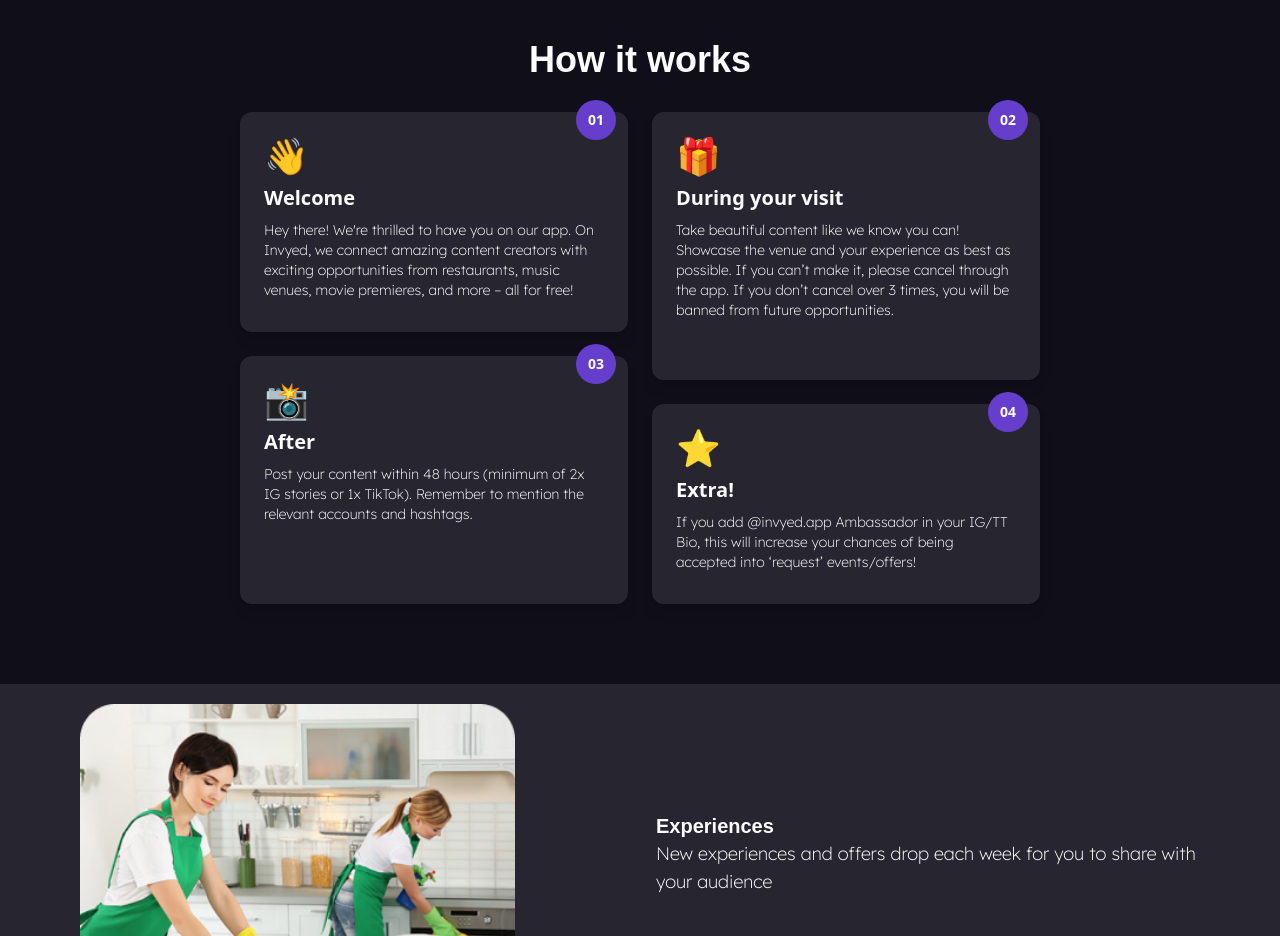
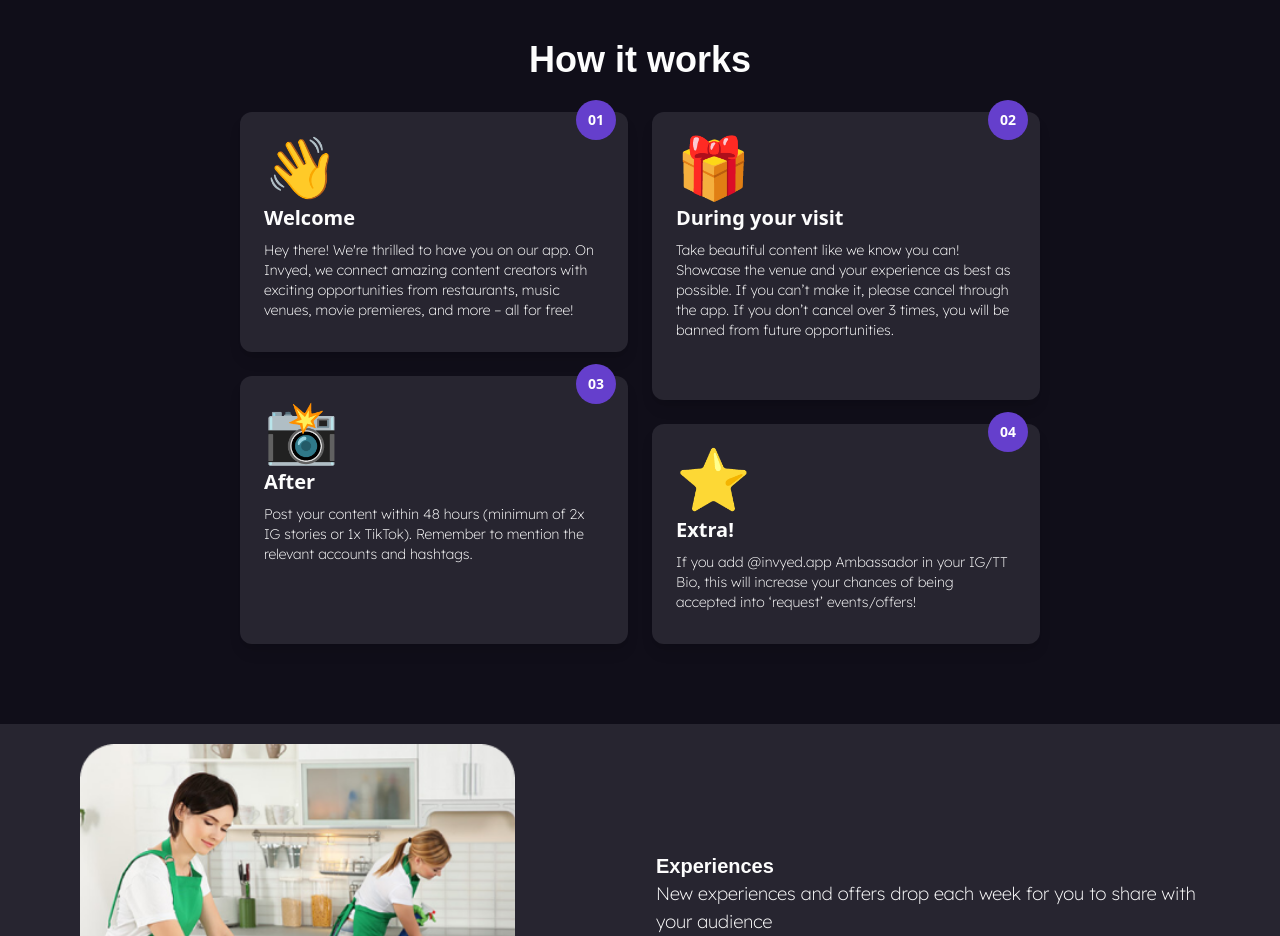
Before and after one commit to Mohitduaa/Lynkup, a React (Create React App) app: page / in a window 1280 px wide. Shown: the part 1100-2036 px from the top of the page. Built offline with nearby package versions, Linux system fonts and the light colour scheme; a web font is replaced by a local one.

Commit message:
navbaarchange

```diff
--- a/src/Components/Howitworks.jsx
+++ b/src/Components/Howitworks.jsx
@@ -48,7 +48,7 @@
             key={index}
             className={`relative bg-[#272530] p-6 rounded-xl shadow-lg flex flex-col gap-2 ${step.size}`}
           >
-            <span className="text-4xl">{step.icon}</span>
+            <span className="text-6xl">{step.icon}</span>
 
             <h3 className="text-xl font-bold">{step.title}</h3>
 
```
